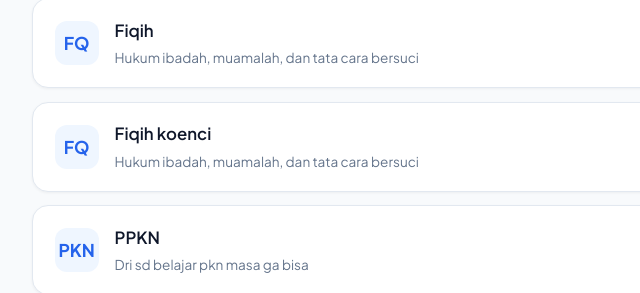
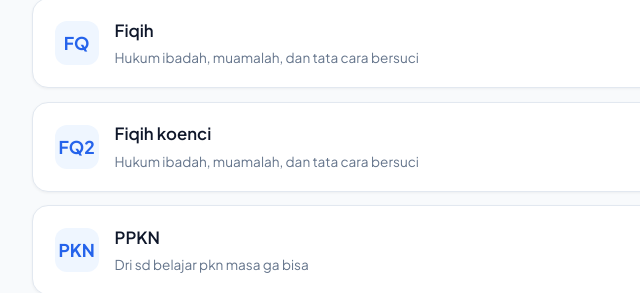
Before and after one commit to RashaRabu/Kisikisi, a plain HTML site: page index.html in a window 1280 px wide. Shown: the part 395-688 px from the top of the page, 272-912 px from the left. Drawn offline with Linux system fonts and the light colour scheme.

Commit message:
Update index.html

```diff
--- a/index.html
+++ b/index.html
@@ -297,7 +297,7 @@
             {
                 judul: "Fiqih koenci",
                 deskripsi: "Hukum ibadah, muamalah, dan tata cara bersuci",
-                kode: "FQ",
+                kode: "FQ2",
                 url: "page/fikih2.html"
             },
             {
```
